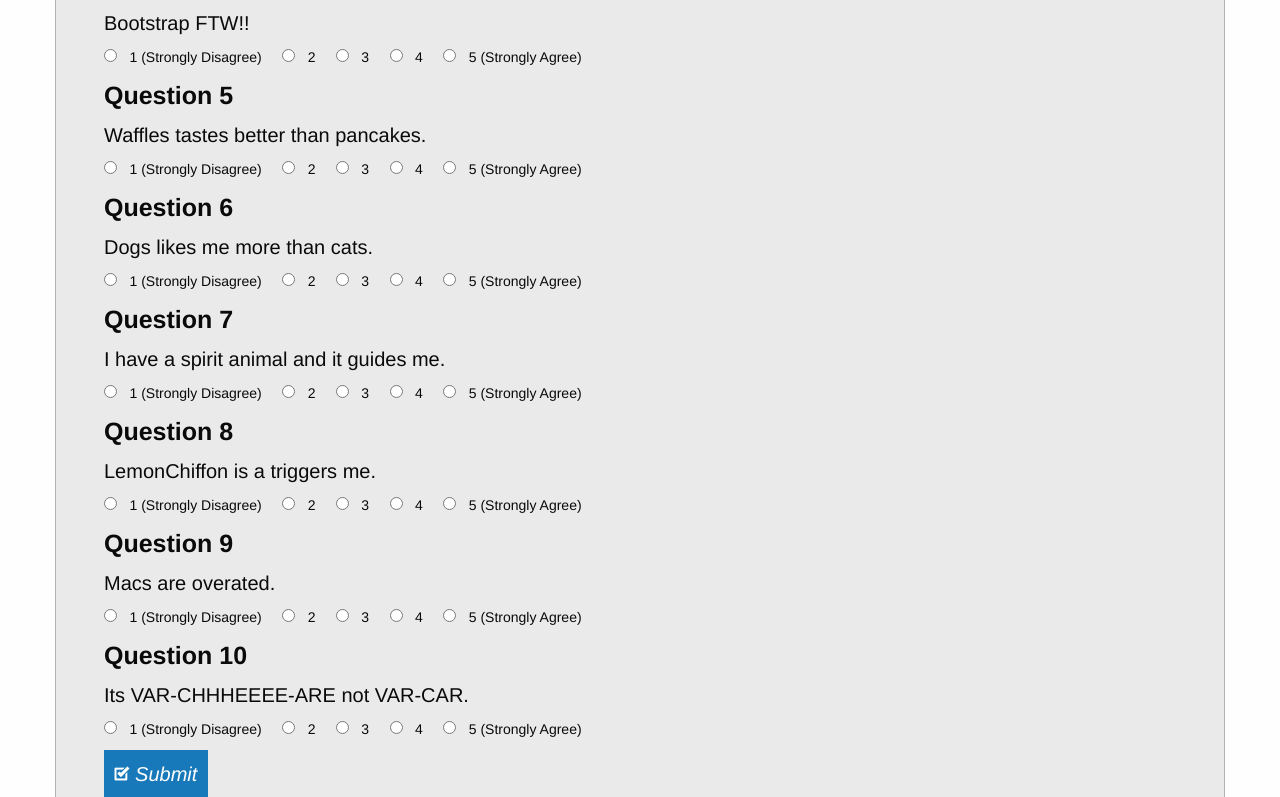
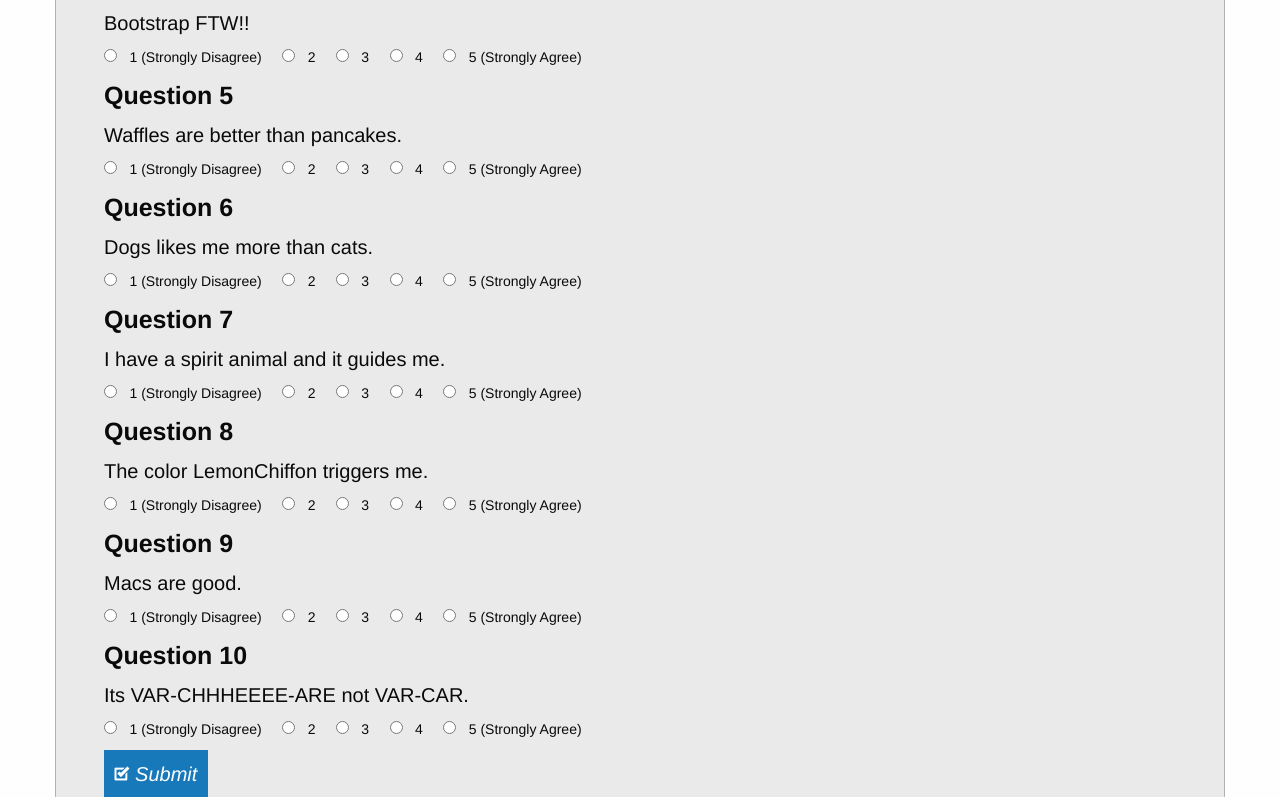
Before and after one commit to thisiswhale/FriendFinder, a website: page app/public/survey.html in a window 1280 px wide. Shown: the part 774-1571 px from the top of the page. Drawn offline with nearby package versions, Linux system fonts and the light colour scheme.

Commit message:
Update readme, revise html content

```diff
--- a/app/public/survey2.html
+++ b/app/public/survey.html
@@ -93,7 +93,7 @@
                         <label for="q4answer5">5 (Strongly Agree)</label>
                         <!-- QUESTION 5 -->
                         <h4><strong>Question 5</strong></h4>
-                        <h5>Waffles tastes better than pancakes.</h5>
+                        <h5>Waffles are better than pancakes.</h5>
                         <input type="radio" name="q5" value="1" id="q5answer1">
                         <label for="q5answer1">1 (Strongly Disagree)</label>
                         <input type="radio" name="q5" value="2" id="q5answer2" required>
@@ -131,7 +131,7 @@
                         <input type="radio" name="q7" value="5" id="q7answer5">
                         <label for="q7answer5">5 (Strongly Agree)</label>
                         <h4><strong>Question 8</strong></h4>
-                        <h5>LemonChiffon is a triggers me.</h5>
+                        <h5>The color LemonChiffon triggers me.</h5>
                         <input type="radio" name="q8" value="1" id="q8answer1">
                         <label for="q8answer1">1 (Strongly Disagree)</label>
                         <input type="radio" name="q8" value="2" id="q8answer2" required>
@@ -143,7 +143,7 @@
                         <input type="radio" name="q8" value="5" id="q8answer5">
                         <label for="q8answer5">5 (Strongly Agree)</label>
                         <h4><strong>Question 9</strong></h4>
-                        <h5>Macs are overated.</h5>
+                        <h5>Macs are good.</h5>
                         <input type="radio" name="q9" value="1" id="q9answer1">
                         <label for="q9answer1">1 (Strongly Disagree)</label>
                         <input type="radio" name="q9" value="2" id="q9answer2" required>
--- a/app/routing/apiRoutes.js
+++ b/app/routing/apiRoutes.js
@@ -10,7 +10,7 @@ module.exports = function(app) {
     });
 
     app.post("/api/friends", function(req, res) {
-
+      console.log("post request api/friends/");
         var newFriend = req.body;
         console.log(newFriend);
         var newFriendScore = 0;
@@ -36,7 +36,7 @@ module.exports = function(app) {
             console.log(newFriendScore, friendListScore);
 
             difference = Math.abs(newFriendScore - friendListScore);
-            console.log(difference);
+            // console.log(difference);
             //need the lowest difference to return a friend object
             if (compatibility > difference) {
                 compatibility = difference;
--- a/app/routing/htmlRoutes.js
+++ b/app/routing/htmlRoutes.js
@@ -5,14 +5,14 @@ module.exports = function(app){
 //htmlRoutes.js
 //Routes that sends the user infomation
 app.get("/", function(req, res) {
-    console.log("user get index.html");
+    // console.log("user get index.html");
     res.sendFile(path.join(__dirname, "/../public/index.html"));
 
 });
 
 app.get("/survey", function(req, res) {
-    res.sendFile(path.join(__dirname, "/../public/survey2.html"));
-    console.log("user get survey2.html");
+    res.sendFile(path.join(__dirname, "/../public/survey.html"));
+    // console.log("user get survey2.html");
 })
 
 }
```
Also changed, not shown: README.md.
